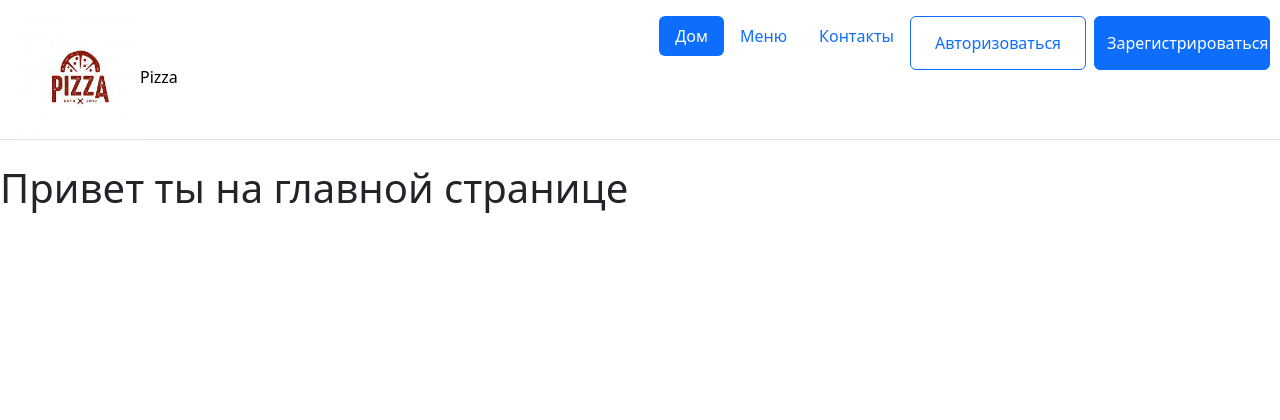
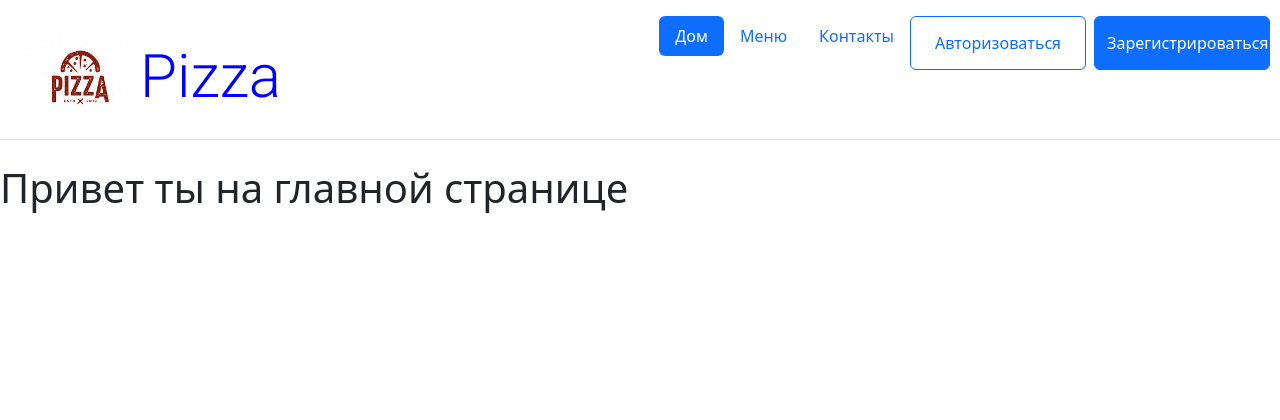
Before and after one commit to Vlasenckoiury/Food_develory, a Django app: page / in a window 1280 px wide. Shown: the top 420 px of the page. Run offline with Django 4.2, Linux system fonts and the light colour scheme.

Commit message:
добавлен шрифт

```diff
--- a/app_food/static/app_food/css/main.css
+++ b/app_food/static/app_food/css/main.css
@@ -3,6 +3,13 @@ header {
     padding-top: 5px;
     height: 140px;
     padding-right: 10px;
+}
+
+.logo {
+    font-family: 'Noto Sans Tangsa', sans-serif;
+    font-family: 'Roboto', sans-serif;
+    font-size: 60px;
+    color: blue;
 }
 
 a img {
--- a/app_food/templates/app_food/base.html
+++ b/app_food/templates/app_food/base.html
@@ -9,6 +9,9 @@
     <link rel="stylesheet" href="{% static 'app_food/css/main.css' %}">
     <link rel="stylesheet" href="https://cdn.jsdelivr.net/npm/bootstrap@5.3.2/dist/css/bootstrap.min.css">
     <script src="/static/app_food/js/base.js"></script>
+    <link rel="preconnect" href="https://fonts.googleapis.com">
+    <link rel="preconnect" href="https://fonts.gstatic.com" crossorigin>
+    <link href="https://fonts.googleapis.com/css2?family=Noto+Sans+Tangsa:wght@500&family=Roboto:wght@300&display=swap" rel="stylesheet">
     <title>{% block title %}{% endblock %}</title>
 </head>
 <body>
```
